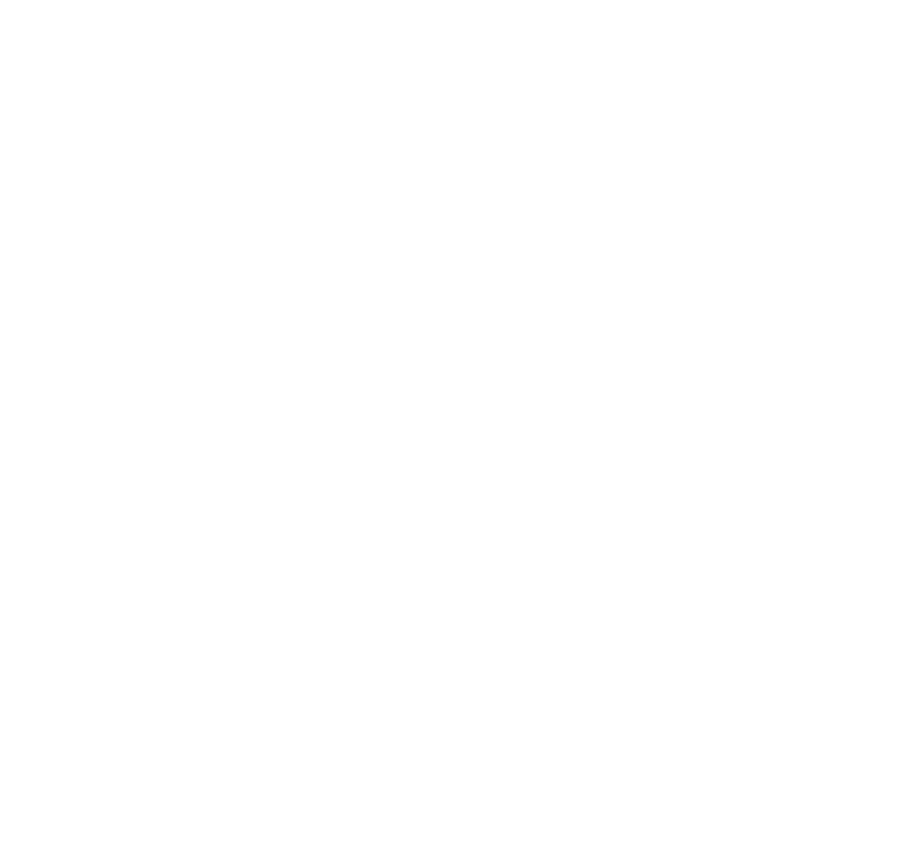
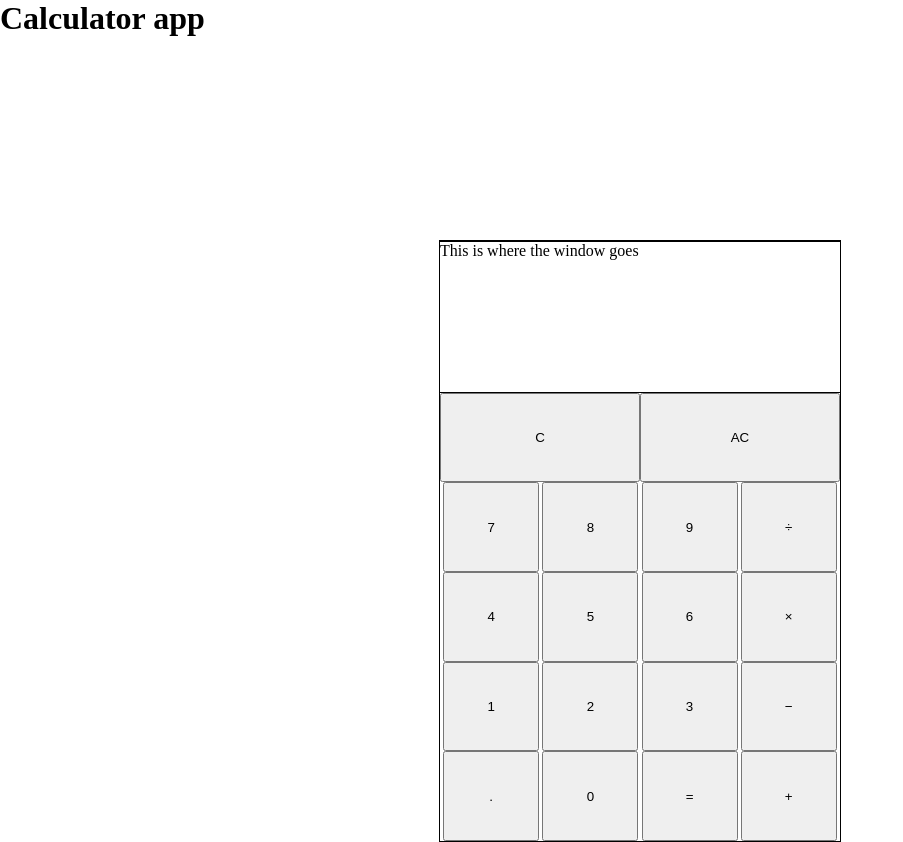
Before and after one commit to SaraDawner2000/odin-calculator, a plain HTML site: page index.html in a window 1280 px wide. Shown: the whole page, without its empty margins (0-903 px from the left). Before the commit the page ends 800 px from the top, so only its background shows below. Drawn offline with Linux system fonts and the light colour scheme.

Commit message:
create dummy calculator

```diff
--- a/index.html
+++ b/index.html
@@ -8,6 +8,35 @@
     <script src = "script.js" defer></script>
 </head>
 <body>
-
+    <div id = "intro">
+        <h1>Calculator app</h1>
+    </div>
+    <div id="calculator-area">
+        <div id="calculator">
+            <div id="calculator-head">
+                <p>This is where the window goes</p>
+            </div>
+            <div id="calculator-body">
+                <button type="button" class="btn deletion" id="clear">C</button>
+                <button type="button" class="btn deletion" id="all-clear">AC</button>
+                <button type="button" class="btn num" id="7">7</button>
+                <button type="button" class="btn num" id="8">8</button>
+                <button type="button" class="btn num" id="9">9</button>
+                <button type="button" class="btn operation" id="/">÷</button>
+                <button type="button" class="btn num" id="4">4</button>
+                <button type="button" class="btn num" id="5">5</button>
+                <button type="button" class="btn num" id="6">6</button>
+                <button type="button" class="btn operation" id="*">×</button>
+                <button type="button" class="btn num" id="1">1</button>
+                <button type="button" class="btn num" id="2">2</button>
+                <button type="button" class="btn num" id="3">3</button>
+                <button type="button" class="btn operation" id="/">−</button>
+                <button type="button" class="btn" id=".">.</button>
+                <button type="button" class="btn num" id="0">0</button>
+                <button type="button" class="btn equals" id="=">=</button>
+                <button type="button" class="btn operation" id="/">+</button>
+            </div>
+        </div>
+    </div>
 </body>
 </html>
--- a/script.js
+++ b/script.js
@@ -0,0 +1,9 @@
+function add(num1, num2){
+    return num1 + num2;
+}
+function subtract(num1, num2){
+    return num1 + num2;
+}
+function divide(num1, num2){
+    return
+}
--- a/styles.css
+++ b/styles.css
@@ -0,0 +1,44 @@
+*{
+    margin: 0;
+    padding: 0;
+}
+body{
+    height:100vh;
+
+}
+#calculator-area{
+    height: 70%;
+    display: flex;
+    flex-direction: column;
+    align-items: center;
+}
+#intro{
+    height:30%;
+}
+#calculator-head{
+    width:100%;
+    height:150px;
+    border: 1px black solid;
+}
+#calculator{
+    width:400px;
+    height: 600px;
+    border: 1px black solid;
+    display: flex;
+    flex-direction: column;
+    align-items: center;
+}
+#calculator-body{
+    height:450px;
+    width:100%;
+    display: flex;
+    flex-direction: row;
+    flex-wrap: wrap;
+    justify-content: space-evenly;
+}
+.btn.deletion {
+    width: 50%;
+}
+.btn {
+    width:24%;
+}
```
